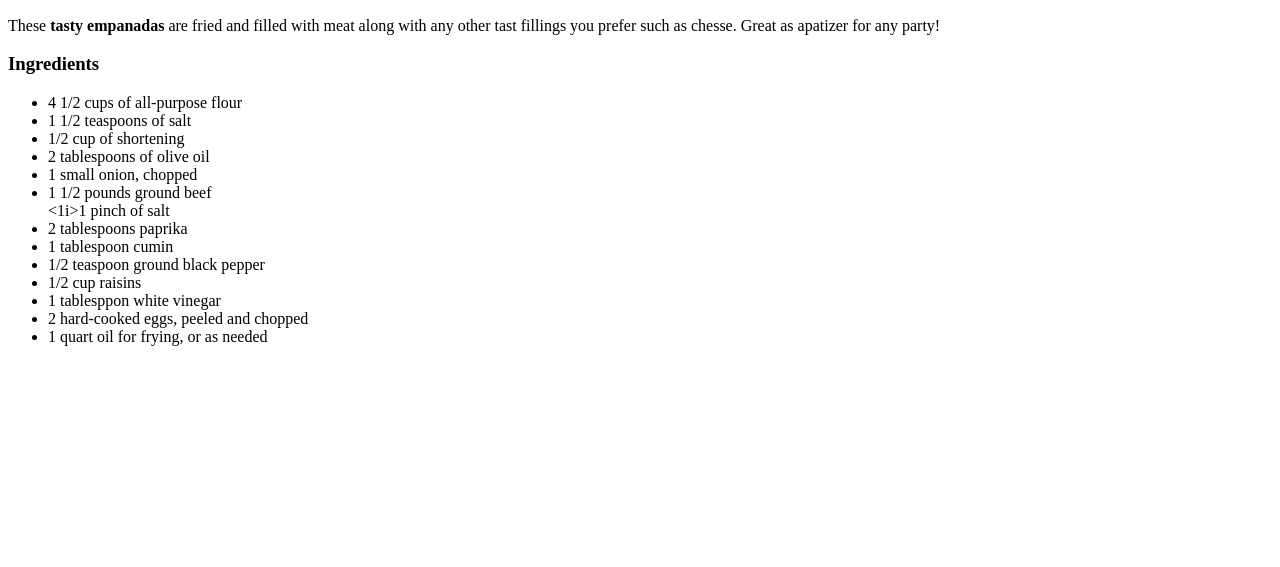
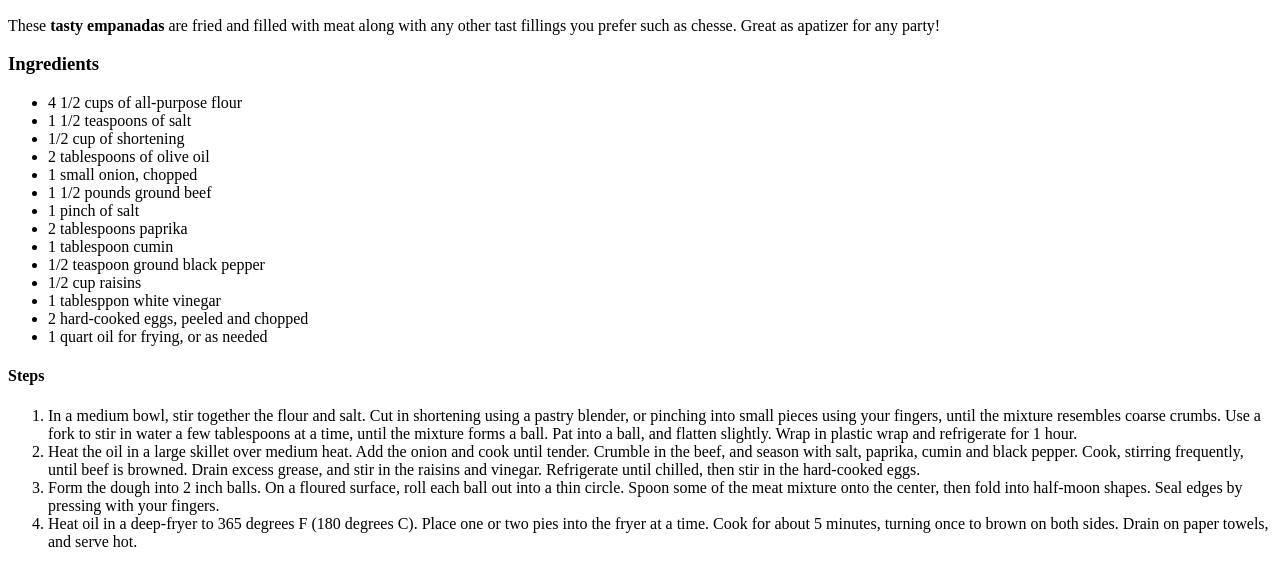
Before and after one commit to IsraC9/odin-recipes, a plain HTML site: page recipes/empanadas.html in a window 1280 px wide. Shown: the part 434-1001 px from the top of the page. Before the commit the page ends 800 px from the top, so only its background shows below. Drawn offline with Linux system fonts and the light colour scheme.

Commit message:
Added the steps to the recipe for the Empanadas page as well as fix a small error in whihc <Il> was supposed to be <li>

```diff
--- a/recipes/empanadas.html
+++ b/recipes/empanadas.html
@@ -25,7 +25,7 @@
             <li>2 tablespoons of olive oil</li>
             <li>1 small onion, chopped</li>
             <li>1 1/2 pounds ground beef</li>
-            <1i>1 pinch of salt</1i>
+            <li>1 pinch of salt</1i>
             <li>2 tablespoons paprika</li>
             <li>1 tablespoon cumin</li>
             <li>1/2 teaspoon ground black pepper</li>
@@ -34,6 +34,25 @@
             <li>2 hard-cooked eggs, peeled and chopped</li>
             <li>1 quart oil for frying, or as needed</li>
         </ul>
+
+        <h4>Steps</h4>
+        <ol>
+            <li>In a medium bowl, stir together the flour and salt. Cut in shortening using a pastry blender,
+                or pinching into small pieces using your fingers, until the mixture resembles coarse crumbs.
+                Use a fork to stir in water a few tablespoons at a time, until the mixture forms a ball.
+                Pat into a ball, and flatten slightly. Wrap in plastic wrap and refrigerate for 1 hour.</li>
+
+            <li>Heat the oil in a large skillet over medium heat. Add the onion and cook until tender.
+                Crumble in the beef, and season with salt, paprika, cumin and black pepper. Cook, stirring frequently,
+                until beef is browned. Drain excess grease, and stir in the raisins and vinegar. Refrigerate until chilled,
+                then stir in the hard-cooked eggs.</li>
+
+            <li>Form the dough into 2 inch balls. On a floured surface, roll each ball out into a thin circle.
+                Spoon some of the meat mixture onto the center, then fold into half-moon shapes. Seal edges by pressing with your fingers.</li>
+
+            <li>Heat oil in a deep-fryer to 365 degrees F (180 degrees C). Place one or two pies into the fryer at a time.
+                Cook for about 5 minutes, turning once to brown on both sides. Drain on paper towels, and serve hot.</li>
+        </ol>
     </body>
 
 
```
